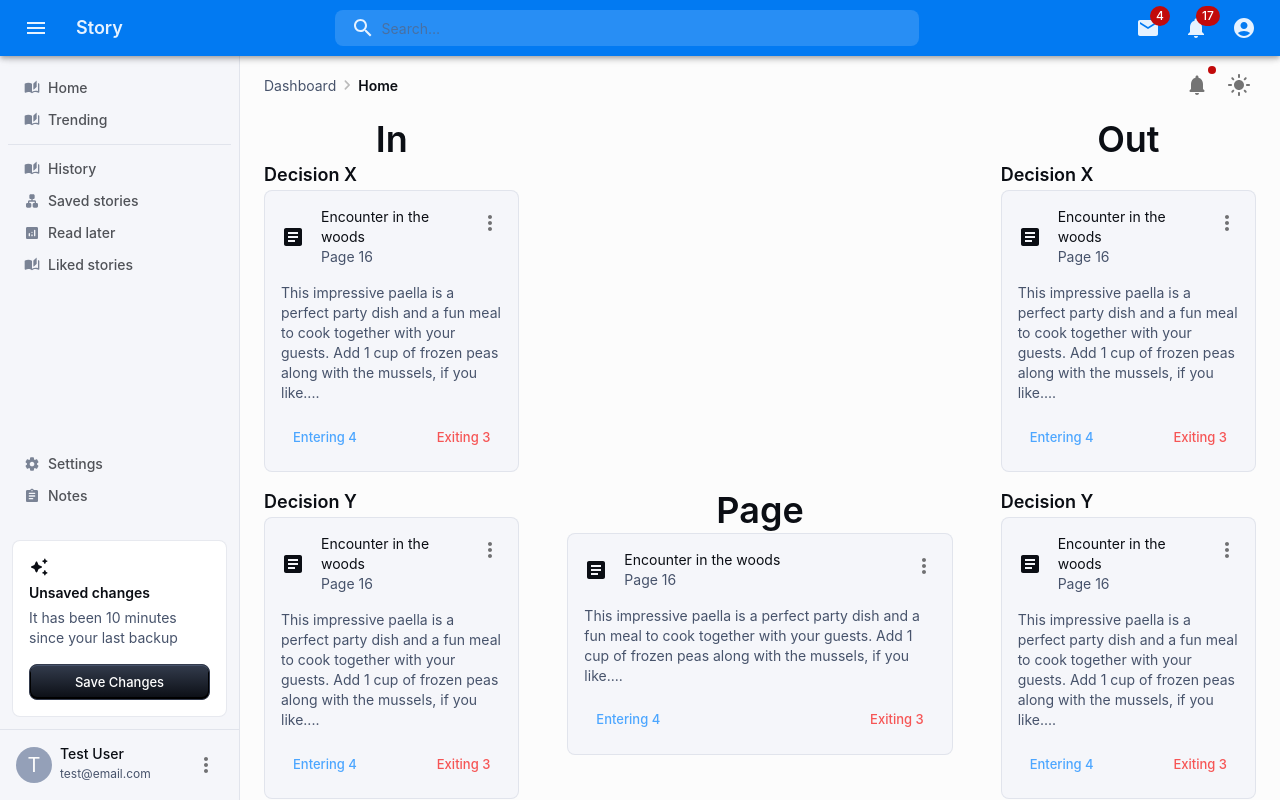
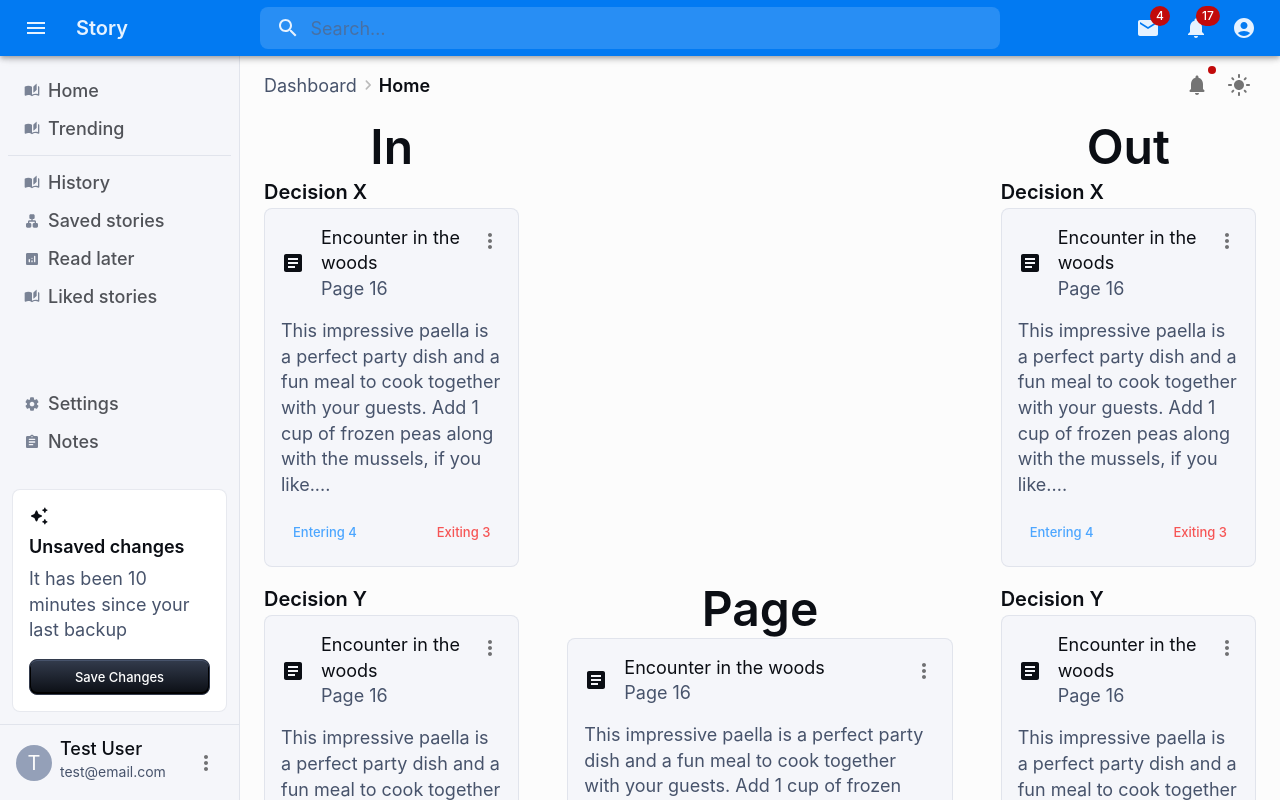
Before and after one commit to tmikov99/story-ui, a React (Vite) app: page /createLinks in a window 1280 px wide. Shown: the top 800 px of the page. Built offline with nearby package versions, Linux system fonts and the light colour scheme.

Commit message:
Resize typography in theme (#12)

```diff
--- a/src/theme/themePrimitives.ts
+++ b/src/theme/themePrimitives.ts
@@ -185,49 +185,49 @@ export const getDesignTokens = (mode: PaletteMode) => {
     typography: {
       fontFamily: 'Inter, sans-serif',
       h1: {
-        fontSize: defaultTheme.typography.pxToRem(48),
+        fontSize: defaultTheme.typography.pxToRem(60),
         fontWeight: 600,
         lineHeight: 1.2,
         letterSpacing: -0.5,
       },
       h2: {
-        fontSize: defaultTheme.typography.pxToRem(36),
+        fontSize: defaultTheme.typography.pxToRem(38),
         fontWeight: 600,
         lineHeight: 1.2,
       },
       h3: {
-        fontSize: defaultTheme.typography.pxToRem(30),
+        fontSize: defaultTheme.typography.pxToRem(36),
         lineHeight: 1.2,
       },
       h4: {
-        fontSize: defaultTheme.typography.pxToRem(24),
+        fontSize: defaultTheme.typography.pxToRem(30),
         fontWeight: 600,
         lineHeight: 1.5,
       },
       h5: {
+        fontSize: defaultTheme.typography.pxToRem(24),
+        fontWeight: 600,
+      },
+      h6: {
         fontSize: defaultTheme.typography.pxToRem(20),
         fontWeight: 600,
       },
-      h6: {
-        fontSize: defaultTheme.typography.pxToRem(18),
-        fontWeight: 600,
-      },
       subtitle1: {
-        fontSize: defaultTheme.typography.pxToRem(18),
+        fontSize: defaultTheme.typography.pxToRem(20),
       },
       subtitle2: {
-        fontSize: defaultTheme.typography.pxToRem(14),
+        fontSize: defaultTheme.typography.pxToRem(18),
         fontWeight: 500,
       },
       body1: {
-        fontSize: defaultTheme.typography.pxToRem(14),
+        fontSize: defaultTheme.typography.pxToRem(18),
       },
       body2: {
-        fontSize: defaultTheme.typography.pxToRem(14),
+        fontSize: defaultTheme.typography.pxToRem(18),
         fontWeight: 400,
       },
       caption: {
-        fontSize: defaultTheme.typography.pxToRem(12),
+        fontSize: defaultTheme.typography.pxToRem(14),
         fontWeight: 400,
       },
     },
@@ -343,49 +343,49 @@ export const colorSchemes = {
 export const typography = {
   fontFamily: 'Inter, sans-serif',
   h1: {
-    fontSize: defaultTheme.typography.pxToRem(48),
+    fontSize: defaultTheme.typography.pxToRem(60),
     fontWeight: 600,
     lineHeight: 1.2,
     letterSpacing: -0.5,
   },
   h2: {
-    fontSize: defaultTheme.typography.pxToRem(36),
+    fontSize: defaultTheme.typography.pxToRem(48),
     fontWeight: 600,
     lineHeight: 1.2,
   },
   h3: {
-    fontSize: defaultTheme.typography.pxToRem(30),
+    fontSize: defaultTheme.typography.pxToRem(36),
     lineHeight: 1.2,
   },
   h4: {
-    fontSize: defaultTheme.typography.pxToRem(24),
+    fontSize: defaultTheme.typography.pxToRem(30),
     fontWeight: 600,
     lineHeight: 1.5,
   },
   h5: {
+    fontSize: defaultTheme.typography.pxToRem(24),
+    fontWeight: 600,
+  },
+  h6: {
     fontSize: defaultTheme.typography.pxToRem(20),
     fontWeight: 600,
   },
-  h6: {
-    fontSize: defaultTheme.typography.pxToRem(18),
-    fontWeight: 600,
-  },
   subtitle1: {
-    fontSize: defaultTheme.typography.pxToRem(18),
+    fontSize: defaultTheme.typography.pxToRem(20),
   },
   subtitle2: {
-    fontSize: defaultTheme.typography.pxToRem(14),
+    fontSize: defaultTheme.typography.pxToRem(18),
     fontWeight: 500,
   },
   body1: {
-    fontSize: defaultTheme.typography.pxToRem(14),
+    fontSize: defaultTheme.typography.pxToRem(18),
   },
   body2: {
-    fontSize: defaultTheme.typography.pxToRem(14),
+    fontSize: defaultTheme.typography.pxToRem(18),
     fontWeight: 400,
   },
   caption: {
-    fontSize: defaultTheme.typography.pxToRem(12),
+    fontSize: defaultTheme.typography.pxToRem(14),
     fontWeight: 400,
   },
 };
```
